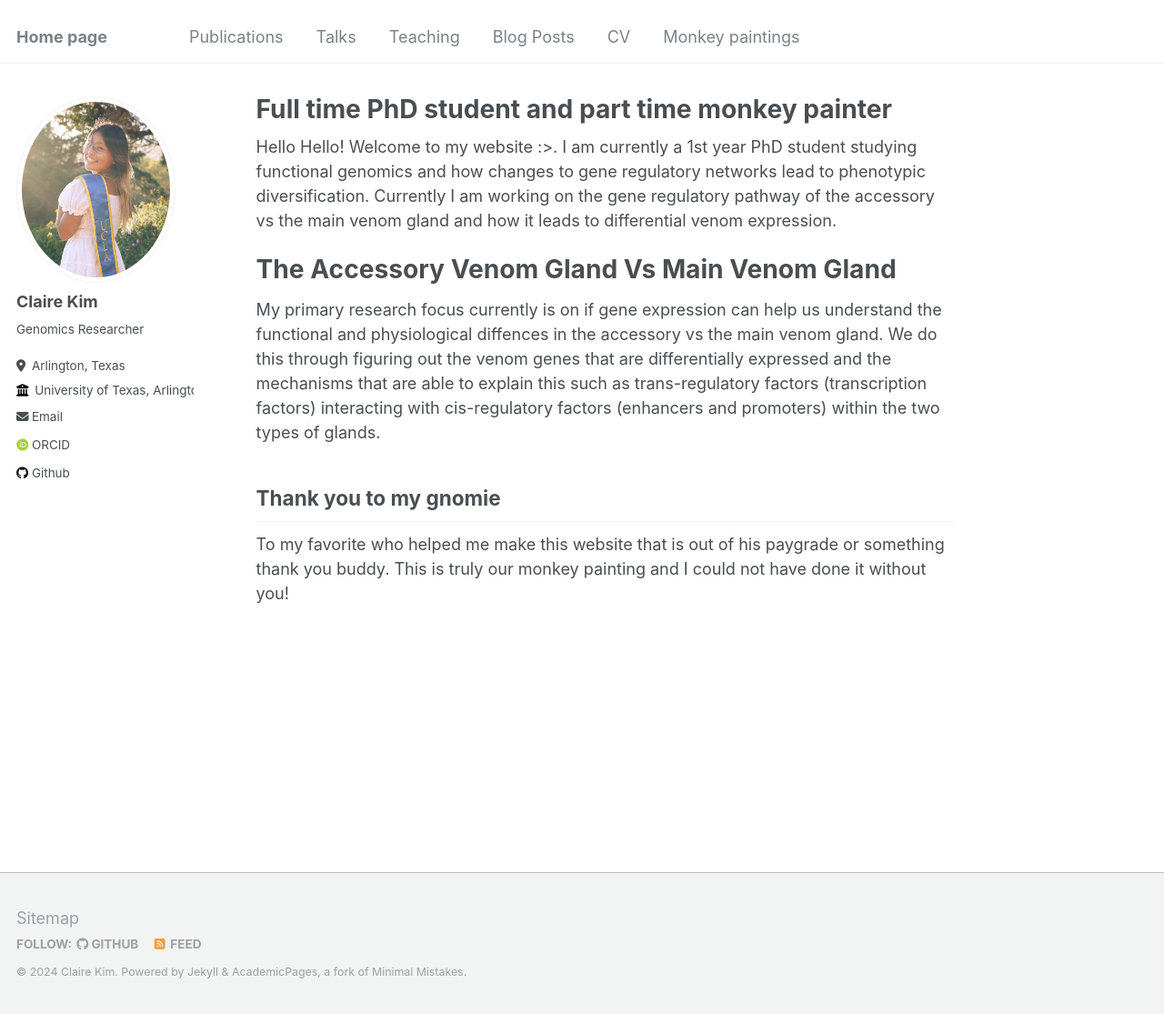
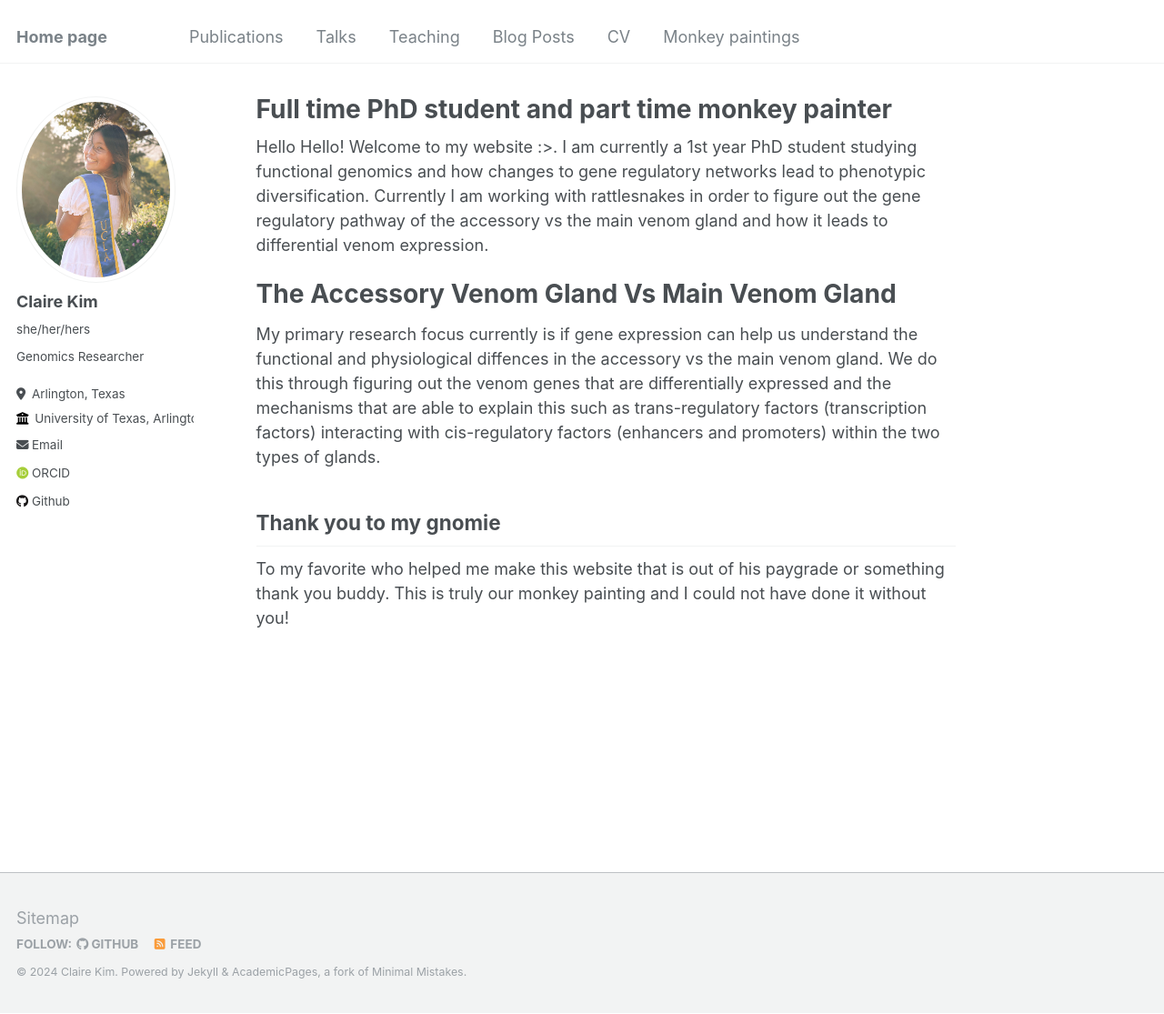
Before and after one commit to ckim0306/ckim0306.github.io, a Jekyll site: the page built from _pages/about.md, in a window 1280 px wide and 1115 px high. Shown: the whole window at 91% size. Built offline with Jekyll 4.4.1, drawn with Linux system fonts in a browser that asks for light colours; some web fonts are replaced.

```diff
--- a/_config.yml
+++ b/_config.yml
@@ -23,7 +23,7 @@ author:
   # Biographic information
   avatar           : "profile.jpg"
   name             : "Claire Kim"
-  pronouns         : # example: "she/her"
+  pronouns         : "she/her/hers"
   bio              : "Genomics Researcher"
   location         : "Arlington, Texas"
   employer         : "University of Texas, Arlington"
@@ -35,13 +35,14 @@ author:
 
   # Repositories and software development
   github           : "ckim0306"
+  linkedin         :
 
 
 # Site Settings
 teaser                   :  # filename of teaser fallback teaser image placed in /images/, .e.g. "500x300.png"
 breadcrumbs              : false # true, false (default)
 words_per_minute         : 160
-future                   : true
+future                   : false
 read_more                : "disabled" # if enabled, adds "Read more" links to excerpts
 talkmap_link             : false #change to true to add link to talkmap on talks page
 comments:
--- a/_pages/about.md
+++ b/_pages/about.md
@@ -7,11 +7,11 @@ redirect_from:
   - /about.html
 ---
 
-Hello Hello! Welcome to my website :>. I am currently a 1st year PhD student studying functional genomics and how changes to gene regulatory networks lead to phenotypic diversification. Currently I am working on the gene regulatory pathway of the accessory vs the main venom gland and how it leads to differential venom expression.
+Hello Hello! Welcome to my website :>. I am currently a 1st year PhD student studying functional genomics and how changes to gene regulatory networks lead to phenotypic diversification. Currently I am working with rattlesnakes in order to figure out the gene regulatory pathway of the accessory vs the main venom gland and how it leads to differential venom expression.
 
 The Accessory Venom Gland Vs Main Venom Gland
 ======
-My primary research focus currently is on if gene expression can help us understand the functional and physiological diffences in the accessory vs the main venom gland. We do this through figuring out the venom genes that are differentially expressed and the mechanisms that are able to explain this such as trans-regulatory factors (transcription factors) interacting with cis-regulatory factors (enhancers and promoters) within the two types of glands.
+My primary research focus currently is if gene expression can help us understand the functional and physiological diffences in the accessory vs the main venom gland. We do this through figuring out the venom genes that are differentially expressed and the mechanisms that are able to explain this such as trans-regulatory factors (transcription factors) interacting with cis-regulatory factors (enhancers and promoters) within the two types of glands.
 
 
 Thank you to my gnomie
```
Also changed, not shown: _teaching/2014-spring-teaching-1.md (+2 -0 lines).
